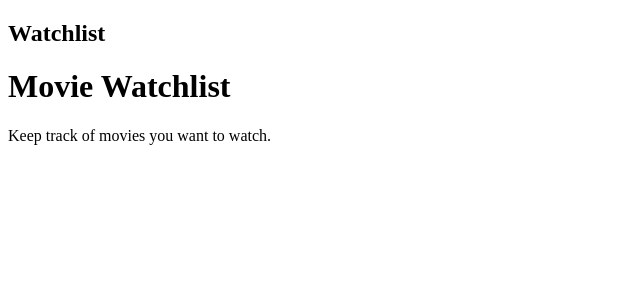
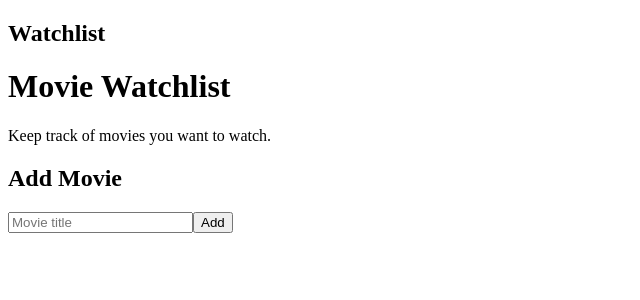
Before and after one commit to Abdir-w99/movie-watchlist, a React (Vite) app: page / in a window 1280 px wide. Shown: the top 300 px of the page, without its empty margins (0-640 px from the left). Built offline with nearby package versions, Linux system fonts and the light colour scheme.

Commit message:
Add MovieForm component

```diff
--- a/src/components/MovieForm.tsx
+++ b/src/components/MovieForm.tsx
@@ -0,0 +1,14 @@
+function MovieForm() {
+  return (
+    <div>
+      <h2>Add Movie</h2>
+
+      <form>
+        <input type="text" placeholder="Movie title" />
+        <button type="submit">Add</button>
+      </form>
+    </div>
+  );
+}
+
+export default MovieForm;
--- a/src/pages/HomePage.tsx
+++ b/src/pages/HomePage.tsx
@@ -1,4 +1,5 @@
 import Navbar from "../components/Navbar";
+import MovieForm from "../components/MovieForm";
 
 function HomePage() {
   return (
@@ -6,6 +7,7 @@ function HomePage() {
       <Navbar />
       <h1>Movie Watchlist</h1>
       <p>Keep track of movies you want to watch.</p>
+      <MovieForm />
     </div>
   );
 }
```
